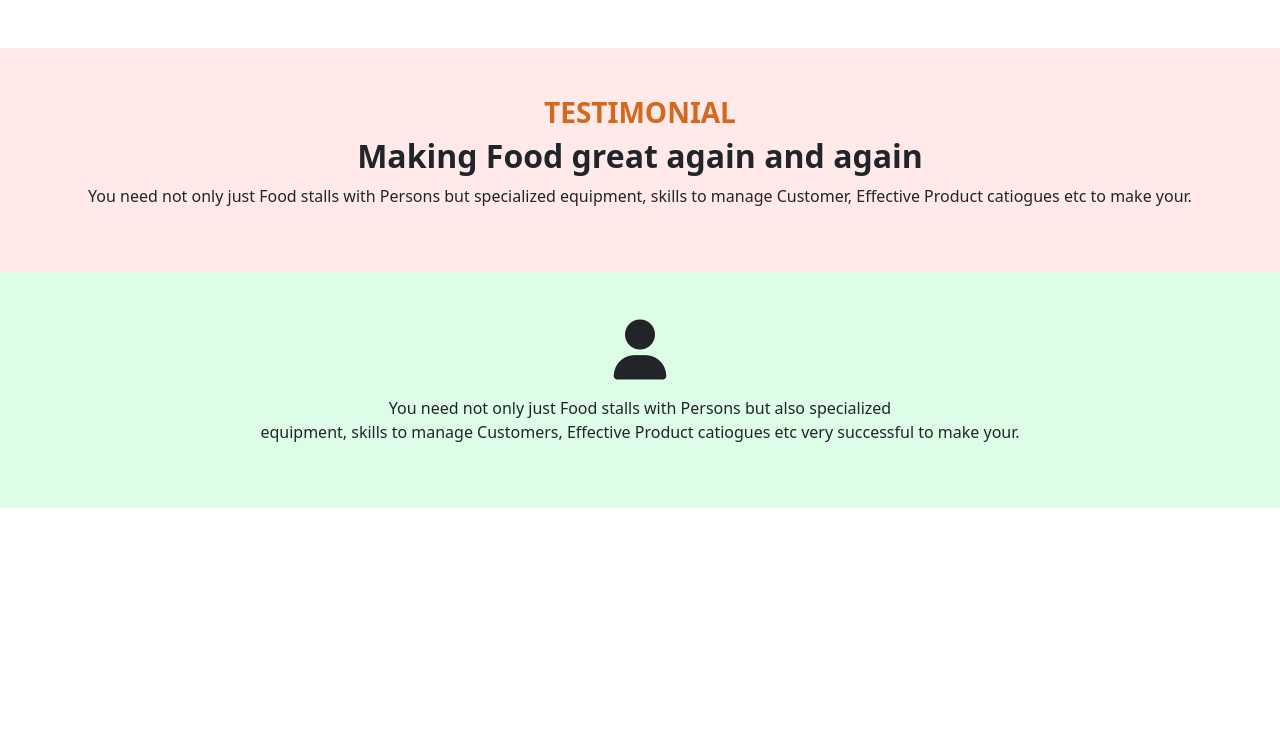
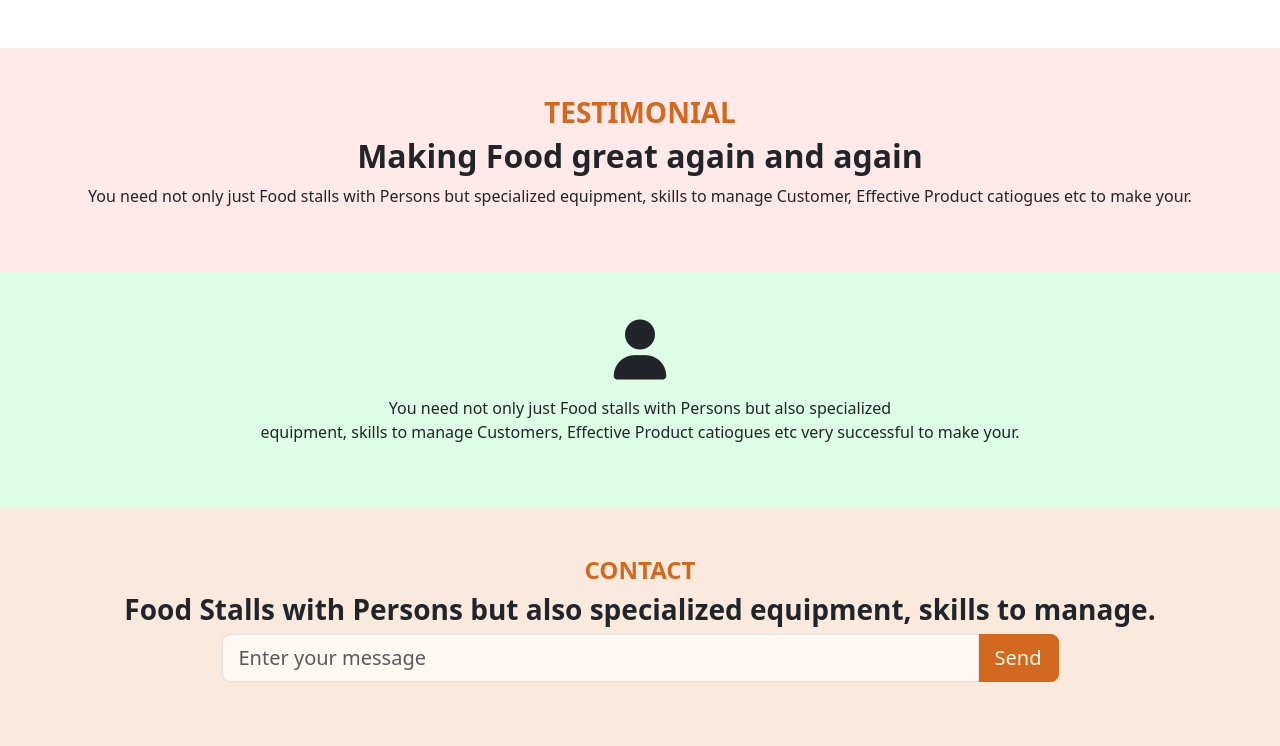
Before and after one commit to shahadot99999/hiya-food, a plain HTML site: page index.html in a window 1280 px wide. Shown: the part 1524-2270 px from the top of the page. Before the commit the page ends 2032 px from the top, so only its background shows below. Drawn offline with nearby package versions, Linux system fonts and the light colour scheme.

Commit message:
start with interface

```diff
--- a/css/style.css
+++ b/css/style.css
@@ -62,9 +62,21 @@
     background-color: #ffe9e9;
 }
 /* Treaty full food End */
+
+/* User interface start */
 .fontuser{
         font-size: 60px;
 }
+
 .userinterface{
 background-color:#defde7;
 }
+
+/* User unterface End */
+
+/* Contact with your comment start */
+
+#inputtype{
+    background-color: #fdf8f2;
+}
+/* Contact with your comment End */
--- a/index.html
+++ b/index.html
@@ -220,6 +220,21 @@
       </section>
       <!-- User Interface end -->
 
+      <!-- Contact With Start -->
+      <section class="welcomefood p-5">
+        <div class="container  align-items-center justify-content-center">
+          <h4 class="text-center headlinetext  fw-bold">CONTACT</h4>
+          <h3 class="text-center fw-bold">Food Stalls with Persons but also specialized equipment, skills to manage.</h3>
+
+
+          <div class="input-group input-group-lg mb-3 w-75 mx-auto">
+            <input type="text" id="inputtype" class="form-control" placeholder="Enter your message" aria-label="Recipient's username" aria-describedby="basic-addon2">
+            <span class="qualityfood input-group-text" id="basic-addon2">Send</span>
+          </div>
+        </div>
+      </section>
+      <!-- Contact With End -->
+
 
 
     <script src="https://cdn.jsdelivr.net/npm/bootstrap@5.3.3/dist/js/bootstrap.bundle.min.js" integrity="sha384-YvpcrYf0tY3lHB60NNkmXc5s9fDVZLESaAA55NDzOxhy9GkcIdslK1eN7N6jIeHz" crossorigin="anonymous"></script>
```
